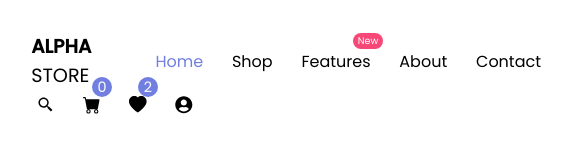
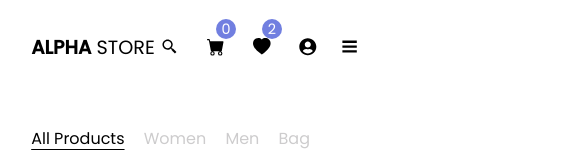
Before and after one commit to Ernest99/react-shop-project, a React (Create React App) app: page /shop in a window 390 px wide. Shown: the top 157 px of the page, 570 px wide, since content can reach past the window. Built offline with nearby package versions, Linux system fonts and the light colour scheme; a web font is replaced by a local one.

Commit message:
added a toggler to project

```diff
--- a/src/components/Nav.jsx
+++ b/src/components/Nav.jsx
@@ -3,6 +3,7 @@ import {BiSearchAlt2} from 'react-icons/bi'
 import {BsCartFill} from 'react-icons/bs'
 import {BsFillHeartFill} from 'react-icons/bs'
 import {FaUserCircle} from 'react-icons/fa'
+import {VscThreeBars} from 'react-icons/vsc'
 import { Link } from 'react-router-dom'
 import './nav.css'
 // adding background to nav when window is greater than 100
@@ -35,6 +36,9 @@ const Nav = () => {
                 <button><FaUserCircle/></button>
             </div>
         </div>
+        <div className="toggle">
+          <VscThreeBars className='menu'/>
+        </div>
     </nav>
     </>
   )
--- a/src/components/header.css
+++ b/src/components/header.css
@@ -4,7 +4,10 @@ header {
     background: url('./assets/2.jpg');
     background-position: center;
     background-size: cover;
+
 }
+
+
 .content {
     padding: 2rem 8%;
     margin-top: 4.5rem;
--- a/src/components/nav.css
+++ b/src/components/nav.css
@@ -6,6 +6,10 @@ nav {
     justify-content: space-between;
     transition: var(--transition);
     flex-wrap: wrap;
+}
+.menu{
+    font-size: 1.2rem;
+    display: none;
 }
 .nav_bg {
     position: fixed;
@@ -22,6 +26,8 @@ nav {
     align-items: center;
     gap: 2rem;
     -webkit-gap: 2rem;
+    position: relative;
+    /* width: 100%; */
 }
 .logo {
     color: var(--black);
@@ -102,3 +108,21 @@ a.active,.nav_links li a:hover {
     color: var(--color-primary);
     transition: var(--transition);
 }
+
+
+/* media query */
+
+@media (max-width: 915px) {
+    .nav_links{
+        display: none;
+        position: absolute;
+        top: 80%;
+        left: 0;
+        background: red;
+        padding: 1.2rem 0;
+        width: 100%;
+    }
+    .menu{
+        display: block;
+    }
+}
```
